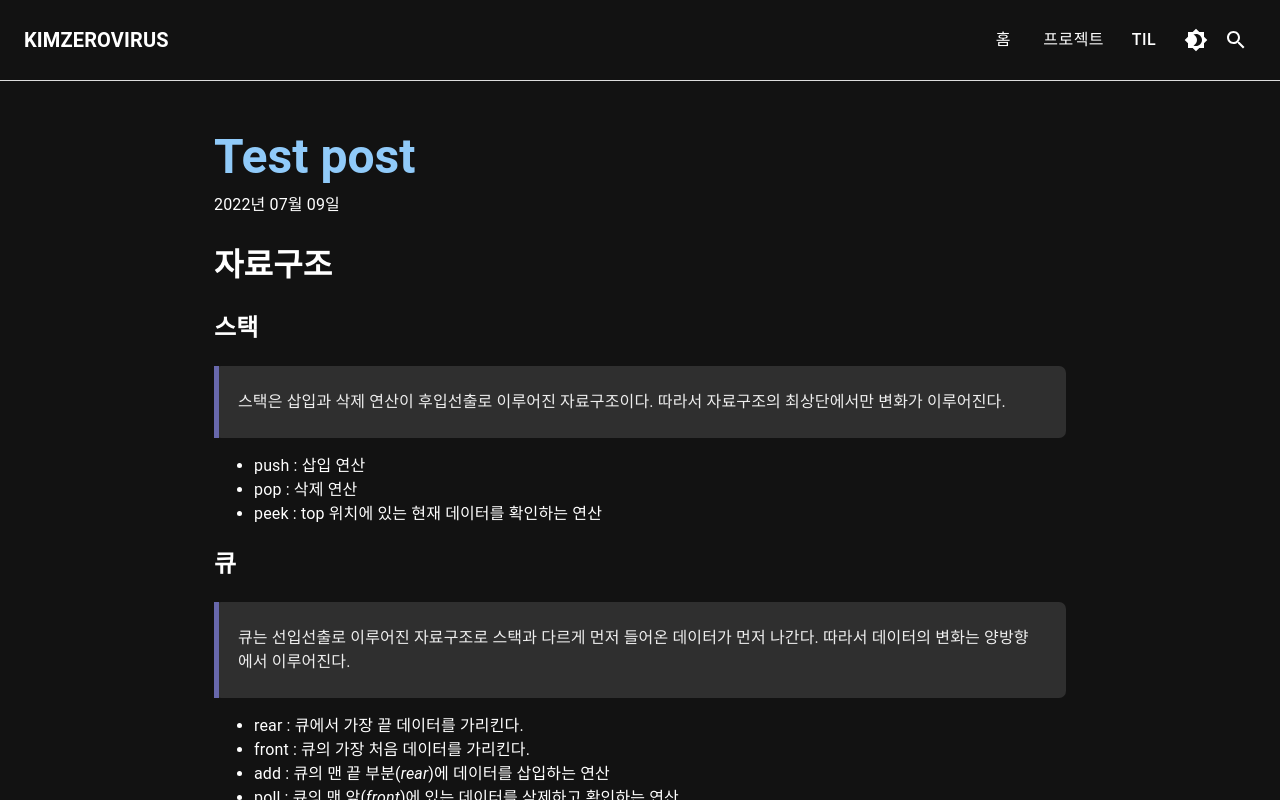
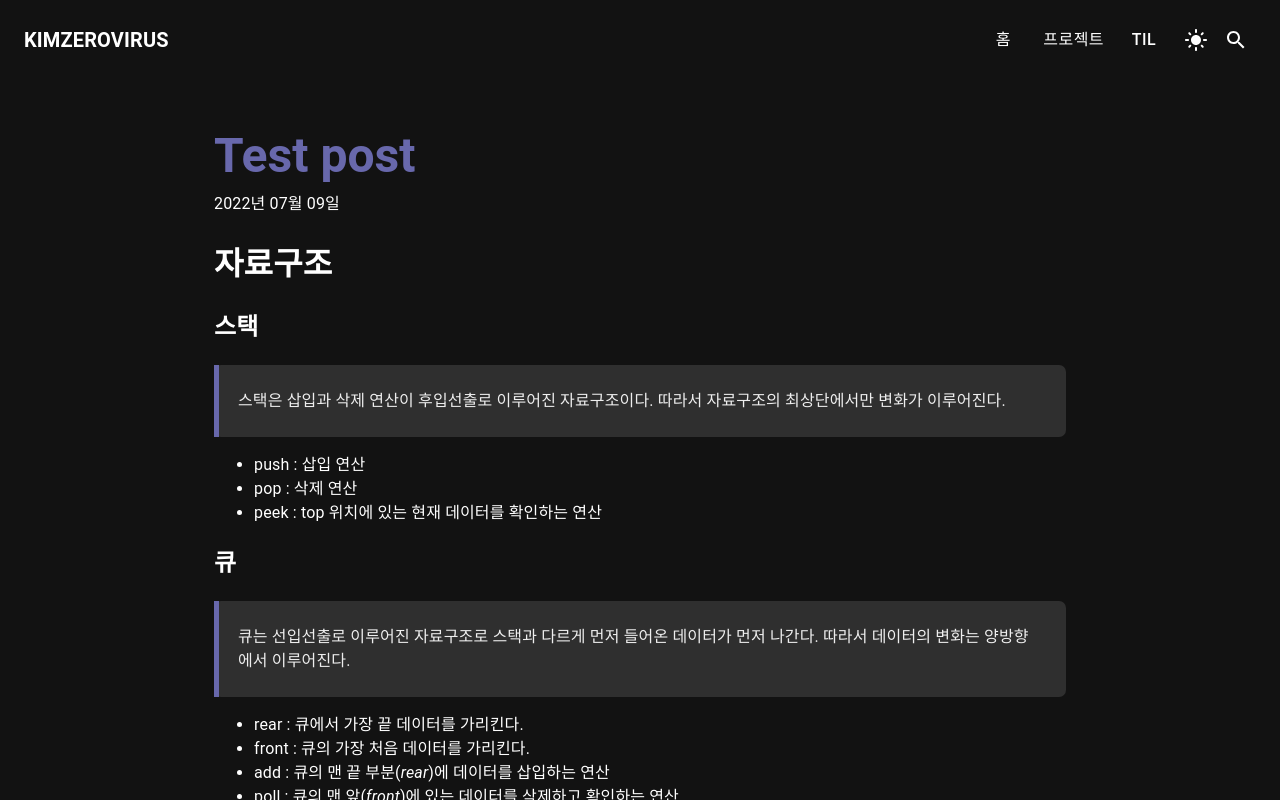
Before and after one commit to kimzerovirus/community_react_app, a Next.js app: page /post/project/test in a window 1280 px wide. Both pictures are taken after a click on the element 1196 px from the left and 40 px from the top of the page. Shown: the top 800 px of the page. Built offline with nearby package versions, Linux system fonts and the light colour scheme.

Commit message:
다크모드 적용

```diff
--- a/src/components/CustomThemeProvider.tsx
+++ b/src/components/CustomThemeProvider.tsx
@@ -7,7 +7,7 @@ interface PorpsType {
 }
 
 interface ContextType {
-	isDark: ColorMode.light | ColorMode.dark;
+	mode: ColorMode.light | ColorMode.dark;
 	toggleColorMode: () => void;
 }
 
@@ -18,46 +18,53 @@ export enum ColorMode {
 
 export const ThemeContext = createContext<ContextType>({} as ContextType);
 
-const initialTheme = (): boolean => {
+const initialTheme = (): ColorMode => {
 	if (typeof window !== 'undefined') {
 		const localTheme = window.localStorage.getItem('theme');
+
 		if (localTheme === ColorMode.dark) {
-			return true;
+			return ColorMode.dark;
 		} else if (localTheme === ColorMode.light) {
-			return false;
+			return ColorMode.light;
+		} else if (window.matchMedia('(prefers-color-scheme: dark)').matches) {
+			return ColorMode.dark;
 		}
-		return window.matchMedia('(prefers-color-scheme: dark)').matches;
 	}
-	return false;
+
+	return ColorMode.light;
 };
 
 export default function CustomThemeProvider({ children }: PorpsType) {
-	const [isDark, setIsDark] = useState(ColorMode.light);
+	const [mode, setMode] = useState(initialTheme());
+
 	const value = useMemo(
 		() => ({
 			toggleColorMode: () => {
-				setIsDark(prev => (prev === ColorMode.light ? ColorMode.dark : ColorMode.light));
+				if (typeof window !== 'undefined') {
+					setMode(prev => (prev === ColorMode.light ? ColorMode.dark : ColorMode.light));
+					window.localStorage.setItem('theme', mode);
+				}
 			},
-			isDark,
+			mode,
 		}),
-		[isDark],
+		[mode],
 	);
 
 	return (
 		<ThemeContext.Provider value={value}>
-			<ThemeProvider theme={isDark === 'light' ? lightTheme : darkTheme}>{children}</ThemeProvider>
+			<ThemeProvider theme={mode === 'light' ? lightTheme : darkTheme}>{children}</ThemeProvider>
 		</ThemeContext.Provider>
 	);
 }
 
 export const useTheme = (): ColorMode => {
-	const [theme, setTheme] = useState(ColorMode.light);
-	const { isDark } = useContext(ThemeContext);
+	const { mode } = useContext(ThemeContext);
+	const [theme, setTheme] = useState(mode);
 
 	useMemo(() => {
-		const pickedTheme = isDark === ColorMode.light ? ColorMode.light : ColorMode.dark;
+		const pickedTheme = mode === ColorMode.light ? ColorMode.light : ColorMode.dark;
 		setTheme(pickedTheme);
-	}, [isDark]);
+	}, [mode]);
 
 	return theme;
 };
--- a/src/components/Header.tsx
+++ b/src/components/Header.tsx
@@ -1,11 +1,11 @@
-import Brightness4Icon from '@mui/icons-material/Brightness4';
-import Brightness7Icon from '@mui/icons-material/Brightness7';
+import { DarkMode, LightMode, ModeNight } from '@mui/icons-material';
+// import Brightness4Icon from '@mui/icons-material/Brightness4';
+// import Brightness7Icon from '@mui/icons-material/Brightness7';
 import SearchIcon from '@mui/icons-material/Search';
 import { Button, Container, Grid, IconButton, Toolbar, Typography } from '@mui/material';
 import { useContext } from 'react';
 
 import { ColorMode, ThemeContext, useTheme, useToggleTheme } from './CustomThemeProvider';
-
 const menuList = [
 	{ name: '홈', link: '/' },
 	// { name: '일상', link: '/' },
@@ -14,24 +14,28 @@ const menuList = [
 ];
 
 const DarkToggleButton = () => (
-	<IconButton color="inherit" sx={{ '&:hover': { color: '#FFD500' } }}>
-		<Brightness4Icon />
+	<IconButton color="inherit" sx={{ '&:hover': { color: '#e66b27' } }}>
+		<LightMode />
 	</IconButton>
 );
 
 const LightToggleButton = () => (
-	<IconButton color="inherit" sx={{ '&:hover': { color: '#e66b27' } }}>
-		<Brightness7Icon />
+	<IconButton color="inherit" sx={{ '&:hover': { color: '#FFD500' } }}>
+		<ModeNight />
 	</IconButton>
 );
 
 const ThemeToggleButton = () => {
-	return useTheme() === ColorMode.light ? <LightToggleButton /> : <DarkToggleButton />;
+	const { toggleColorMode } = useContext(ThemeContext);
+
+	return (
+		<div onClick={toggleColorMode}>
+			{useTheme() === ColorMode.light ? <LightToggleButton /> : <DarkToggleButton />}
+		</div>
+	);
 };
 
 export default function Header() {
-	const { toggleColorMode } = useContext(ThemeContext);
-
 	return (
 		<Container maxWidth="xl">
 			<Toolbar disableGutters variant="dense" sx={{ maxHeight: '80px' }}>
@@ -69,9 +73,7 @@ export default function Header() {
 						</Grid>
 					))}
 				</Grid>
-				<div onClick={toggleColorMode}>
-					<ThemeToggleButton />
-				</div>
+				<ThemeToggleButton />
 				<IconButton href="/search" color="inherit">
 					<SearchIcon />
 				</IconButton>
--- a/src/components/postLayout/MarkDownView.tsx
+++ b/src/components/postLayout/MarkDownView.tsx
@@ -9,7 +9,8 @@ import { dateFormat } from 'src/utils/dateFormat';
 
 function MarkDownView({ htmlstring, data }: StaticProps) {
 	return (
-		<div style={{ borderTop: '1px solid #ddd', width: '100%' }}>
+		// <div style={{ borderTop: '1px solid #ddd', width: '100%' }}>
+		<div>
 			<Container maxWidth="md">
 				<Typography
 					variant="h3"
--- a/src/styles/theme/customTheme.ts
+++ b/src/styles/theme/customTheme.ts
@@ -4,11 +4,15 @@ import { createTheme } from '@mui/material/styles';
 export const darkTheme = createTheme({
 	palette: {
 		mode: 'dark',
+		primary: {
+			main: '#6868ac',
+		},
 	},
 });
 
 export const lightTheme = createTheme({
 	palette: {
+		mode: 'light',
 		primary: {
 			main: '#6868ac',
 		},
```
Also changed, not shown: 2 other files (tests, documents, lock files or other folders).
